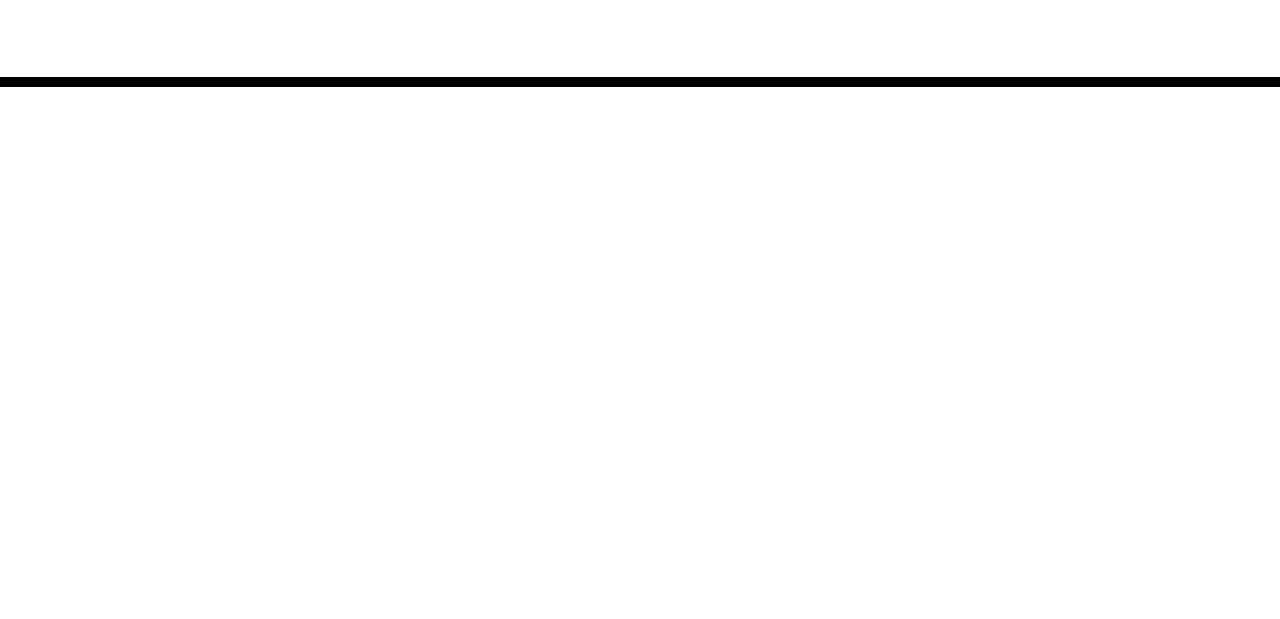
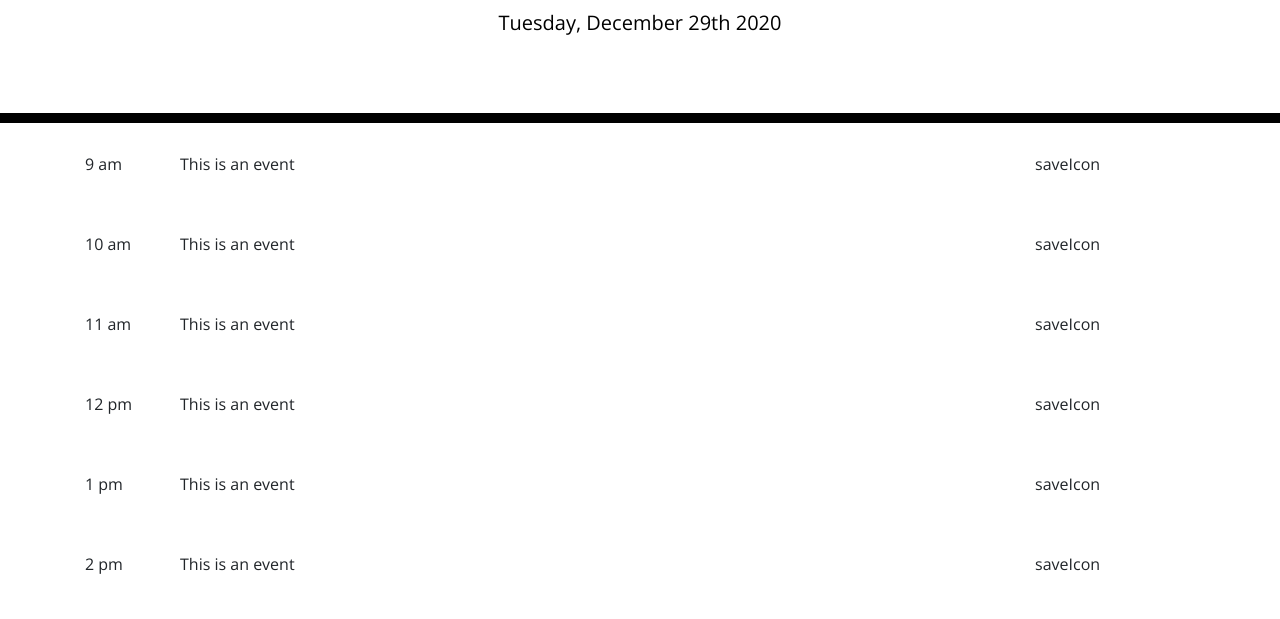
Before and after one commit to nvandenberge/Homework05-CalendarApp, a plain HTML site: page index.html in a window 1280 px wide. Shown: the part 181-800 px from the top of the page. Drawn offline with nearby package versions, Linux system fonts and the light colour scheme.

Commit message:
added js file and calendar layout with jQuery

```diff
--- /dev/null
+++ b/assets/script.js
@@ -0,0 +1,30 @@
+// Using moment.js to display the current date at top
+$("#currentDay").text(moment().format("dddd, MMMM Do YYYY"));
+
+// Array of hourly timeslots
+const $dailyHours = [
+  "9 am",
+  "10 am",
+  "11 am",
+  "12 pm",
+  "1 pm",
+  "2 pm",
+  "3 pm",
+  "4 pm",
+  "5 pm",
+];
+
+$.each($dailyHours, function (index, hour) {
+// Buiding planner elements using Bootstrap grid
+  let $hourlyRow = $("<div>").addClass("row");
+  let $timeColumn = $("<div>").addClass("col-1 timeColumn");
+  let $eventColumn = $("<div>").addClass("col-9 eventColumn");
+  let $saveColumn = $("<div>").addClass("col-2 saveColumn");
+  $(".container").append($hourlyRow);
+  $timeColumn.text(hour);
+  $hourlyRow.append($timeColumn);
+  $eventColumn.text('This is an event');
+  $hourlyRow.append($eventColumn)
+  $saveColumn.text('saveIcon');
+  $hourlyRow.append($saveColumn)
+});
--- a/index.html
+++ b/index.html
@@ -34,5 +34,6 @@
 
     <script src="https://cdnjs.cloudflare.com/ajax/libs/jquery/3.2.1/jquery.min.js"></script>
     <script src="https://cdnjs.cloudflare.com/ajax/libs/moment.js/2.24.0/moment.min.js"></script>
+    <script src="/assets/script.js"></script>
   </body>
 </html>
```
